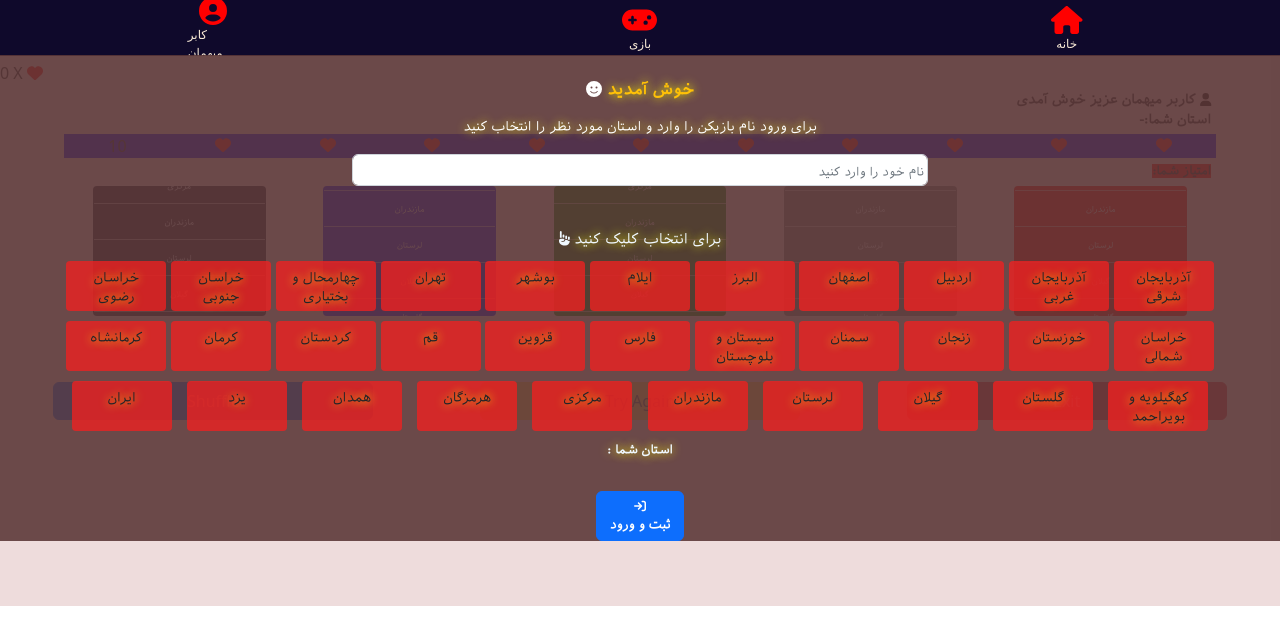
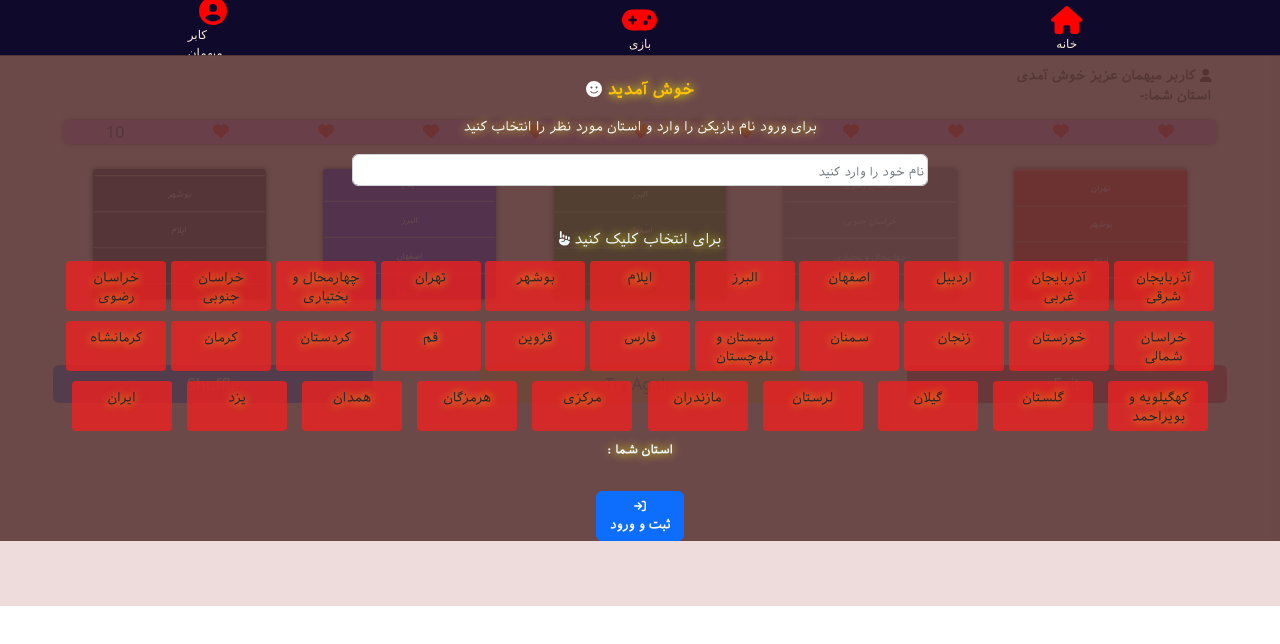
Before and after one commit to omidSharifi526/iranBinApp, a React (Create React App) app: page /playgame in a window 1280 px wide. Shown: the top 644 px of the page. Built offline with nearby package versions, Linux system fonts and the light colour scheme.

Commit message:
playGameUpdate-changeStyle

```diff
--- a/src/Components/GameRules/GameRules.jsx
+++ b/src/Components/GameRules/GameRules.jsx
@@ -20,9 +20,9 @@ const GameRules = () => {
 
 
                 <ul>
-                    <li>  <p className='rulesText-detail'> شما به صورت پیش فرض 100 امتیاز دارید  </p></li>
-                    <li> <p className='rulesText-detail'>با انجام هر مرحله 10 امتیاز کسر خواهد شد</p></li>
-                    <li><p className='rulesText-detail'>در صورت وجود نام استان شما در هرکدام از ردیف های وسط به تعداد تکرار 10 امتیاز به شما اضافه خواهد شد</p></li>
+                    <li>  <p className='rulesText-detail'> شما به صورت پیش فرض 10 امتیاز دارید  </p></li>
+                    <li> <p className='rulesText-detail'>با انجام هر مرحله 1 امتیاز از شما کسر خواهد شد</p></li>
+                    <li><p className='rulesText-detail'>در صورت وجود نام استان شما در هرکدام از ردیف های وسط به تعداد تکرار 1 امتیاز به شما اضافه خواهد شد</p></li>
                     <li> <p className='rulesText-detail'>درصورت تکرار نام استان شما در همه ردیف ها برنده جایزه بزرگ ما خواهید شد </p></li>
                     <li><p className='rulesText-detail'>در صورت وجود نام مقدس ایران اسلامی شما برنده جایزه ویژه ما خواهید شد</p>
                     </li>
--- a/src/Pages/GameSource/Components/ListOfCity-Style.scss
+++ b/src/Pages/GameSource/Components/ListOfCity-Style.scss
@@ -41,17 +41,27 @@
 .showMess{
     position: absolute;
     transition:  2s  all ease 7s;
-    top: 100px;
-    left: 100px;
-    background-color: rgb(78, 16, 16);
+    top: 60px;
+    left: 40px;
+    background-color: rgb(150, 67, 67);
     width: 100px;
     height: 50px;
     color: white;
+    display: flex;
+    justify-content: center;
+    align-items: center;
+    box-shadow: black 0px 0px 10px;
+    border-radius: 10px;
 }
 .notshowMess{
-
-    top: -800px;
-
+    display: flex;
+    justify-content: center;
+    align-items: center;
+    position: absolute;
+    width: 100px;
+    height: 50px;
+    top: -100px;
+    left: 40px;
     transition:  2s  all ease 0s;
 
 }
@@ -101,12 +111,17 @@
 
 }
 .junContainer{
-    background-color: blue;
+    background-color: rgba(195, 0, 255, 0.356);
     display: flex;
     justify-content: space-around;
-    transition: all ease 1s;
+    transition: all ease 3s;
+    border-radius: 5px;
+    box-shadow: 0px 0px 5px rgba(0, 0, 0, 0.637);
+    margin-bottom: 20px;
+    margin-top: 10px;
     span{
-        transition: all ease 1s;
+        transition: all ease 3s !important;
+
     }
 }
 
@@ -122,6 +137,15 @@
 
 
 }
+@keyframes cityCol {
+    from{
+        box-shadow: 0px 0px 10px 5px rgb(188, 255, 4);
+    }
+    to{
+        box-shadow: 0px 0px 5px  rgb(0, 0, 0);
+    }
+
+}
 
 .CityCol{
     width: 15%;
@@ -131,7 +155,10 @@
     display: flex;
     flex-direction: column-reverse;
     border-radius: 4px;
-    box-shadow: 0px 0px 10px rgba(255, 255, 255, 0.5);
+
+
+    animation: alternate infinite ease-in-out cityCol 0.5s ;
+
 
     p{
         color: aliceblue;
@@ -172,3 +199,7 @@
     align-items: center;
     font-size: 7px !important;
 }
+.jun{
+    margin-left: 5px;
+    transition: all ease 1s;
+}
--- a/src/Pages/GameSource/Components/ListOfCitys.jsx
+++ b/src/Pages/GameSource/Components/ListOfCitys.jsx
@@ -7,62 +7,17 @@ import { useEffect } from 'react';
 
 import './ListOfCity-Style.scss';
 import { Cityes } from '../Data/GameInfo';
-// import { isDisabled } from '@testing-library/user-event/dist/utils';
-
-
-
-
-// function shuffle(array) {
-//     let currentIndex = array.length,  randomIndex;
-
-//     // While there remain elements to shuffle.
-//     while (currentIndex != 0) {
-
-//       // Pick a remaining element.
-//       randomIndex = Math.floor(Math.random() * currentIndex);
-//       currentIndex--;
-
-//       // And swap it with the current element.
-//       [array[currentIndex], array[randomIndex]] = [
-//         array[randomIndex], array[currentIndex]];
-//     }
-
-//     return array;
-//   }
-
-
-
-// let standardArr[]=Cityes[];
-// let shuffleArr=shuffle(Cityes);
-
-
-
-
-
-
-  // Used like so
-
-
-
-
-
 
 
 const ListOfCitys = ({setEndGameShow,playerName,citySelected}) => {
   let pName=playerName;
   let CitySels=citySelected;
 
-
-
-
-
-
-
   const [userName,setUserName]=useState('')
   const [citySelectedDoGet,setcitySelectedDoGet]=useState('');
   const [shuffelled,setShuffeled]=useState(true);
   const [score,setScore]=useState(0);
- const [ToRate,setToRate]=useState(0)
+
 
   const [jun,reduceJun]=useState(['','','','','','','','','','']);
   const[countRound,setCountRound]=useState(10);
@@ -71,14 +26,10 @@ const ListOfCitys = ({setEndGameShow,playerName,citySelected}) => {
 
 
   const[sortL1,setsortL1]=useState([...Cityes]);
-  const[sortL2,setsortL2]=useState([...Cityes]);
-  const[sortL3,setsortL3]=useState([...Cityes]);
-  const[sortL4,setsortL4]=useState([...Cityes]);
-  const[sortL5,setsortL5]=useState([...Cityes]);
 
 
 
-  const[shL1,setshL1]=useState(null);
+  const[shL1,setshL1]=useState([]);
   const[shL2,setshL2]=useState([]);
   const[shL3,setshL3]=useState([]);
   const[shL4,setshL4]=useState([]);
@@ -185,6 +136,7 @@ const ListOfCitys = ({setEndGameShow,playerName,citySelected}) => {
 
         setShuffeled(false);
         setShowMess(true);
+
        createInitshuffleLists()
 
 
@@ -197,15 +149,11 @@ const ListOfCitys = ({setEndGameShow,playerName,citySelected}) => {
         setShowMess(false);
         setShuffeled(true);
         updateHeart(score);
-        // console.log(score);
-        // setToRate(score);
-        // console.log('total',ToRate);
         setScore(0)
 
 
 
-        // setJun(jun-10)
-        // setShowMess(false)
+
 
 
       }
@@ -214,69 +162,7 @@ const ListOfCitys = ({setEndGameShow,playerName,citySelected}) => {
 
 
       //////create Calculate Rate for display Result
-      const calculateRate=(SHL1,SHL2,SHL3,SHL4,SHL5)=>{
-       let yourCity=citySelectedDoGet.toString();
-      let citySHL1,citySHL2,citySHL3,citySHL4,citySHL5;
-      let arrayOfSelectedCitys=[];
 
-      citySHL1=SHL1[1].name;
-      citySHL2=SHL2[1].name;
-      citySHL3=SHL3[1].name;
-      citySHL4=SHL4[1].name;
-      citySHL5=SHL5[1].name;
-
-      arrayOfSelectedCitys.push(citySHL1,citySHL2,citySHL3,citySHL4,citySHL5);
-
-
-      let currentRate=0;
-     let iranFound=false;
-     console.log(arrayOfSelectedCitys)
-      arrayOfSelectedCitys.forEach((val,index)=>{
-      if (arrayOfSelectedCitys[index]==yourCity) {
-        // rateTacker=rateTacker+10;
-
-        currentRate=currentRate+1;
-
-
-
-        console.log(arrayOfSelectedCitys[index]==yourCity);
-
-        setScore(score+currentRate);
-      }
-      setScore(score+currentRate);
-
-      })
-      console.log(currentRate)
-
-
-      // setScore(score+rateTacker);
-
-
-
-
-
-
-     // console.log('cityRate',cityRate)
-
-
-
-      // let FlagrateForIran=citySHL1=='ایران' || citySHL2=='ایران'||citySHL3=='ایران'||citySHL4=='ایران'||citySHL5=='ایران';
-
-
-
-
-        // console.log('SHL1Created',citySHL1);
-        // console.log('SHL2Created',citySHL2);
-        // console.log('SHL3Created',citySHL3);
-        // console.log('SHL4Created',citySHL4);
-        // console.log('SHL5Created',citySHL5);
-        // console.log('arrayOfSelectedCitys',arrayOfSelectedCitys)
-
-
-
-
-
-      }
 
 
 
@@ -293,15 +179,15 @@ const ListOfCitys = ({setEndGameShow,playerName,citySelected}) => {
         console.log('score',score)
       if (score) {
 
-        for (let index = 0; index < score ; index++) {
+        for (let index = 0; index < score+1 ; index++) {
           jun.push('')
 
         }
 
 
       } else {
-        let junCountKamShode=jun.slice(0,jun.length-1);
-        console.log('junCountKamShode',junCountKamShode);
+        jun.slice(0,jun.length-1);
+
       }
 
        if (jun.length>=2) {
@@ -320,18 +206,6 @@ const ListOfCitys = ({setEndGameShow,playerName,citySelected}) => {
 
 
 
-
-
-
-
-
-
-
-
-
-
-
-
 //////////////End OFFFFFFF Functionality
   return (
     <>
@@ -342,7 +216,7 @@ const ListOfCitys = ({setEndGameShow,playerName,citySelected}) => {
     <div className='GameInfo-container' >
 
     <div className={showmess?'showMess':'notshowMess'}>
-       {score} X <FontAwesomeIcon icon={faHeart} color="red" />
+       {score} X  <FontAwesomeIcon className='jun' icon={faHeart} color="red" />
         </div>
 
 
@@ -364,7 +238,7 @@ const ListOfCitys = ({setEndGameShow,playerName,citySelected}) => {
                     <div className='junContainer'>
                    {jun.map((val,index)=>{
                     return(<>
-                   <span> <FontAwesomeIcon icon={faHeart} color="red" /></span>
+                   <span> <FontAwesomeIcon className='jun' icon={faHeart} color="red" /></span>
                     </>)
 
                    })}
@@ -374,11 +248,11 @@ const ListOfCitys = ({setEndGameShow,playerName,citySelected}) => {
 
 
 
-                    <div className='rateContainer'>
+                    {/* <div className='rateContainer'>
                     <span className='rateDisplay'>امتیاز شما:</span>
-                    {/* {score} */}
+                    {score}
 
-                    </div>
+                    </div> */}
 
 
        </div>
@@ -396,7 +270,7 @@ const ListOfCitys = ({setEndGameShow,playerName,citySelected}) => {
 {/* List 1 of Display Results */}
     <div  className='CityCol'>{(shuffelled?sortL1:shL1).map((val,index)=>{
         return(<>
-        <motion.div transition={{duration:shuffelled?3:6}} animate={{y:shuffelled?860:0 } }>
+        <motion.div transition={{duration:shuffelled?20:6}} animate={{y:shuffelled?860:0 } }>
             <p key={index}>{val.name}</p>
             </motion.div>
         </>)
@@ -405,9 +279,9 @@ const ListOfCitys = ({setEndGameShow,playerName,citySelected}) => {
 
 
 {/* List 2 of Display Results */}
-    <div className='CityCol' style={{background:'blue'}} >{(shuffelled?sortL2:shL2).map((val,index)=>{
+    <div className='CityCol' style={{background:'blue'}} >{(shuffelled?sortL1:shL2).map((val,index)=>{
         return(<>
-            <motion.div transition={{duration:shuffelled?6:4}} animate={{y:shuffelled?860:0} }>
+            <motion.div transition={{duration:shuffelled?25:4}} animate={{y:shuffelled?860:0} }>
                 <p key={index}>{val.name}</p>
                 </motion.div>
             </>)
@@ -418,9 +292,9 @@ const ListOfCitys = ({setEndGameShow,playerName,citySelected}) => {
 
 
 {/* List 3 of Display Results */}
-    <div className='CityCol' style={{background:'green'}}>{(shuffelled?sortL3:shL3).map((val,index)=>{
+    <div className='CityCol' style={{background:'green'}}>{(shuffelled?sortL1:shL3).map((val,index)=>{
         return(<>
-            <motion.div transition={{duration:shuffelled?3:2}} animate={{y:shuffelled?860:0} }>
+            <motion.div transition={{duration:shuffelled?30:2}} animate={{y:shuffelled?860:0} }>
                 <p key={index}>{val.name}</p>
                 </motion.div>
             </>)
@@ -429,9 +303,9 @@ const ListOfCitys = ({setEndGameShow,playerName,citySelected}) => {
 
 
 {/* List 4 of Display Results */}
-    <div className='CityCol' style={{background:'gray'}} >{(shuffelled?sortL4:shL4).map((val,index)=>{
+    <div className='CityCol' style={{background:'gray'}} >{(shuffelled?sortL1:shL4).map((val,index)=>{
         return(<>
-            <motion.div transition={{duration:shuffelled?6:7}} animate={{y:shuffelled?860:0} }>
+            <motion.div transition={{duration:shuffelled?14:7}} animate={{y:shuffelled?860:0} }>
                 <p key={index}>{val.name}</p>
                 </motion.div>
             </>)
@@ -441,7 +315,7 @@ const ListOfCitys = ({setEndGameShow,playerName,citySelected}) => {
 {/* List 5 of Display Results */}
     <div className='CityCol' style={{background:'red'}}>{(shuffelled?sortL1:shL5).map((val,index)=>{
         return(<>
-            <motion.div transition={{duration:shuffelled?6:3}} animate={{y:shuffelled?860:0} }>
+            <motion.div transition={{duration:shuffelled?18:3}} animate={{y:shuffelled?860:0} }>
                 <p key={index}>{val.name}</p>
                 </motion.div>
             </>)
--- a/src/Pages/PlayGame.jsx
+++ b/src/Pages/PlayGame.jsx
@@ -24,7 +24,7 @@ const PlayGame = () => {
 
     {getInfo && <GetUserInfo gamerulesChanger={setrulesGameShow} usernameChanger={setPlayerName} stateChanger={setGetInfo} setCitySelected={setCitySelected} />}
     { rulesGameShow &&<GameRules/>}
-    {endGame && <EndGame playerName={playerName} />}
+    {endGame && <EndGame setEndGameShow={setEndGameShow} playerName={playerName} />}
 
      <Header Userame={playerName}/>
     <div className='Main-Container'>
```
Also changed, not shown: src/Pages/GameSource/Components/EndGame/EndGame-style.scss (+31 -0 lines), src/Pages/GameSource/Components/EndGame/EndGame.jsx (+16 -4 lines).
